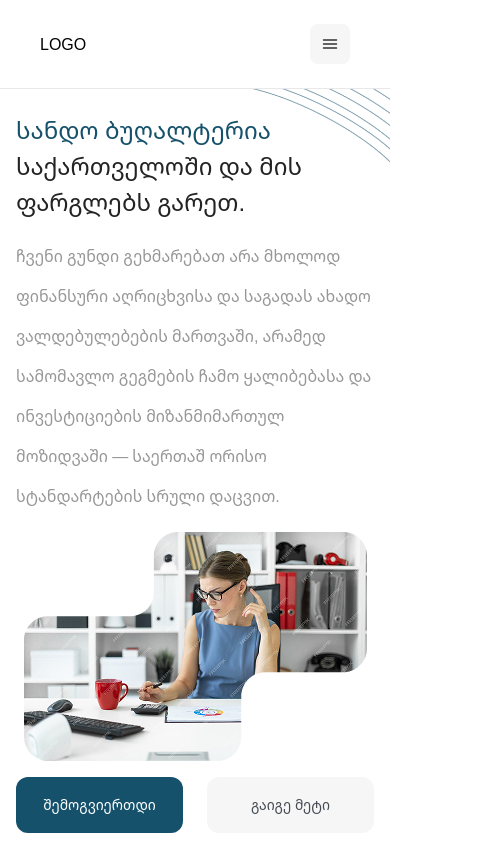
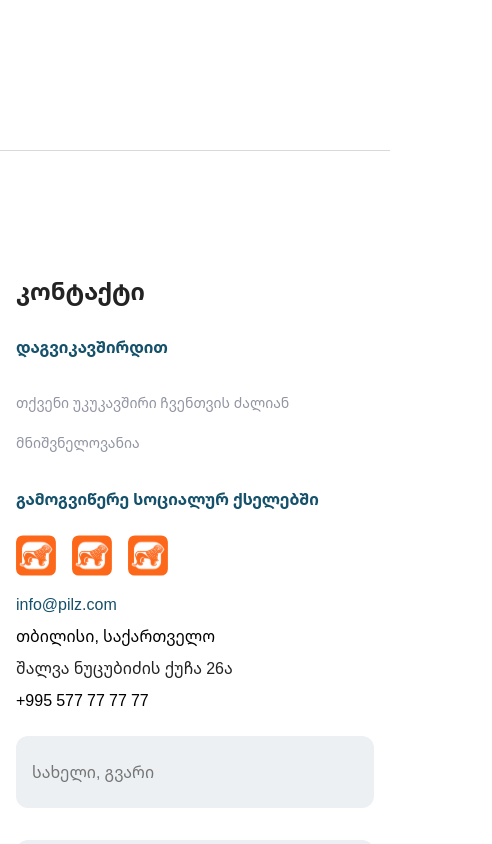
Before and after one commit to NikolozBeqauri/pilz, a Next.js app: page /en in a window 390 px wide. Shown: the top 844 px of the page, 492 px wide, since content can reach past the window. Built offline with nearby package versions, Linux system fonts and the light colour scheme.

Commit message:
feat: added form responsive

```diff
--- a/app/[locale]/page.tsx
+++ b/app/[locale]/page.tsx
@@ -9,13 +9,8 @@ import Services from '../components/Services/Services';
 export default function HomePage() {
   return (
     <div>
-      <NavigationRender />
-      <Hero />
-      <Services />
-      <AboutSection />
-      <BankSlider />
+
       <ContactSection />
-      <FooterComponent />
     </div>
   );
 }
--- a/app/components/BankSlider/BankSlider.tsx
+++ b/app/components/BankSlider/BankSlider.tsx
@@ -11,7 +11,6 @@ const BankSlider = () => {
         { src: "/TBC.svg", name: "TBC ბანკი" },
         { src: "/liberty.svg", name: "LIBERTY ბანკი" },
     ];
-
     return (
         <section className={styles.wrapper}>
             <div className={styles.bankCardsWrapper}>
--- a/app/components/ContactSection/ContactSection.module.scss
+++ b/app/components/ContactSection/ContactSection.module.scss
@@ -1,7 +1,9 @@
 @use '../../_colors.scss' as *;
+
 .background {
     position: relative;
 }
+
 .container {
     max-width: 1472px;
     width: 100%;
@@ -14,11 +16,14 @@
     flex-direction: column;
     gap: 40px;
 }
+
 .content {
     display: flex;
     justify-content: space-between;
     gap: 60px;
+    padding: 0px 32px;
 }
+
 .container h2 {
     font-size: 40px;
     line-height: 40px;
@@ -38,14 +43,20 @@
     gap: 16px;
 }
 
-.textsContainer>div>h3 {
+.contacts {
+    display: flex;
+    flex-direction: column;
+    gap: 40px;
+}
+
+.contacts>div>h3 {
     color: $primaryBlue;
     font-size: 32px;
     line-height: 40px;
     font-weight: 600;
 }
 
-.textsContainer>div>p {
+.contacts>div>p {
     font-size: 18px;
     line-height: 40px;
     font-weight: 400;
@@ -59,12 +70,20 @@
     margin-top: 16px;
 }
 
+.links {
+    min-width: 370px;
+}
+
+.generalInfo {
+    min-width: 230px;
+}
+
 .generalInfo p:nth-child(1) {
-  color: $primaryBlue;
+    color: $primaryBlue;
 }
 
 .generalInfo p:nth-child(3) {
-  color: $primaryDark;
+    color: $primaryDark;
 }
 
 .contactLeftLines {
@@ -74,6 +93,7 @@
     width: 280px;
     height: 650px;
 }
+
 .contactRightLines {
     position: absolute;
     right: 0;
@@ -81,3 +101,84 @@
     width: 280px;
     height: 650px;
 }
+
+@media (max-width: 1024px) {
+    .container {
+        gap: 16px;
+        align-items: center;
+    }
+
+    .container h2 {
+        font-size: 36px;
+        align-self: flex-start;
+    }
+
+    .textsContainer {
+        flex-direction: row;
+        max-width: 710px;
+    }
+
+    .content {
+        flex-direction: column;
+    }
+
+    .contacts>div>h3 {
+        font-size: 20px;
+    }
+
+    .contacts>div>p {
+        font-size: 16px;
+    }
+
+    .contacts {
+        gap: 16px;
+    }
+
+    .generalInfo {
+        display: flex;
+        flex-direction: column;
+        gap: 8px;
+    }
+}
+
+@media (max-width: 768px) {
+    .contactLeftLines {
+        display: none;
+    }
+
+    .contactRightLines {
+        display: none;
+    }
+
+    .content {
+        padding: 0px;
+        gap: 24px;
+    }
+
+    .container h2 {
+        font-size: 24px;
+    }
+
+    .textsContainer {
+        flex-direction: column;
+        gap: 16px;
+    }
+
+}
+
+@media (max-width: 400px) {
+    .container h2 {
+        font-size: 24px;
+    }
+
+    .contacts>div>h3 {
+        font-size: 16px;
+    }
+
+    .contacts>div>p {
+        font-size: 14px;
+    }
+    .links {
+        min-width: 320px;
+    }
+}
--- a/app/components/ContactSection/ContactSection.tsx
+++ b/app/components/ContactSection/ContactSection.tsx
@@ -19,6 +19,7 @@ const ContactSection = () => {
                 <h2>კონტაქტი</h2>
                 <div className={styles.content}>
                     <div className={styles.textsContainer}>
+                        <div className={styles.contacts}>
                             <div className={styles.contact}>
                                 <h3>დაგვიკავშირდით</h3>
                                 <p>თქვენი უკუკავშირი ჩვენთვის ძალიან მნიშვნელოვანია</p>
@@ -49,6 +50,7 @@ const ContactSection = () => {
                                     />
                                 </div>
                             </div>
+                        </div>
                         <div className={styles.generalInfo}>
                             <p>info@pilz.com</p>
                             <p>თბილისი, საქართველო</p>
--- a/app/components/ContactSection/GmailForm/GmailForm.module.scss
+++ b/app/components/ContactSection/GmailForm/GmailForm.module.scss
@@ -33,8 +33,9 @@
     font-weight: 500;
     color: $inputPlaceholder;
 }
+
 .form textarea {
-    resize:none;
+    resize: none;
     height: 220px;
 }
 
@@ -57,3 +58,20 @@
     font-weight: 500;
     margin-top: 12px;
 }
+
+@media (max-width: 600px) {
+
+    .form input,
+    .form textarea {
+        padding: 16px;
+        font-size: 16px;
+    }
+
+    .form button {
+        background: $primaryBlue;
+        padding: 16px 0px;
+        font-size: 16px;
+        width: 100%;
+        max-width: 100%;
+    }
+}
```
Lines whose indentation alone changed are shown as unchanged.
